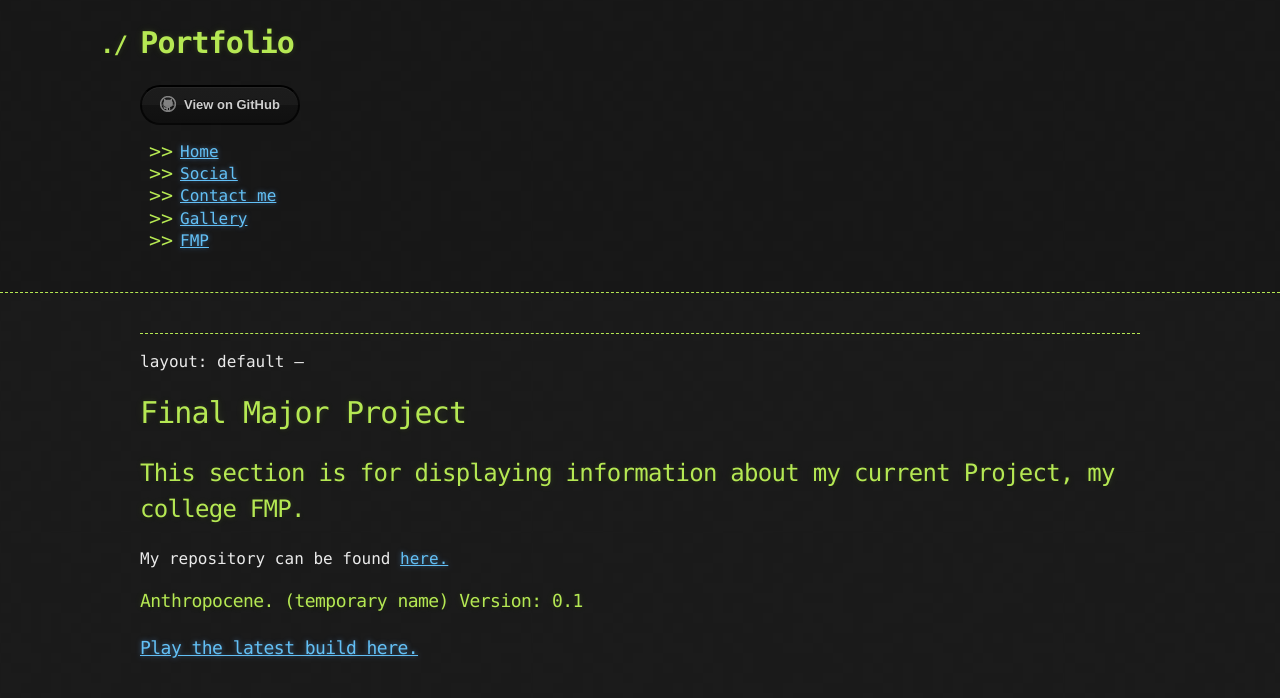
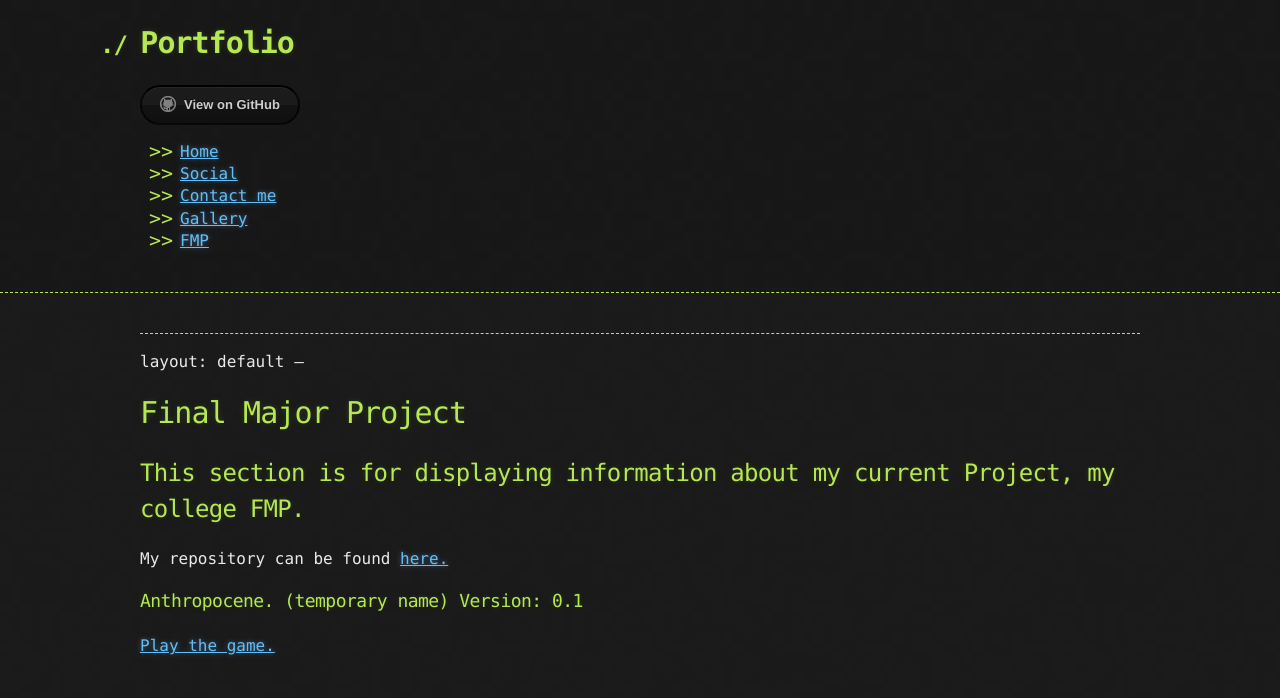
Before and after one commit to ElliotEserin/Portfolio, a Jekyll site: the page built from FMP.md, in a window 1280 px wide. Shown: the top 698 px of the page. Built offline with Jekyll 4.4.1, drawn with Linux system fonts in a browser that asks for light colours; our own code applies the rules of GitHub Pages for plain Markdown files; the repository's description, which GitHub fills in, is left out.

Commit message:
Update FMP.md

```diff
--- a/FMP.md
+++ b/FMP.md
@@ -10,4 +10,4 @@ My repository can be found [here.](https://github.com/ElliotEserin/Anthropocene-
 
 ### Anthropocene. (temporary name) Version: 0.1
 
-### [Play the latest build here.](https://github.com/ElliotEserin/portfolio/blob/master/index.html)
+<a href="game.html"> Play the game. </a>
```
